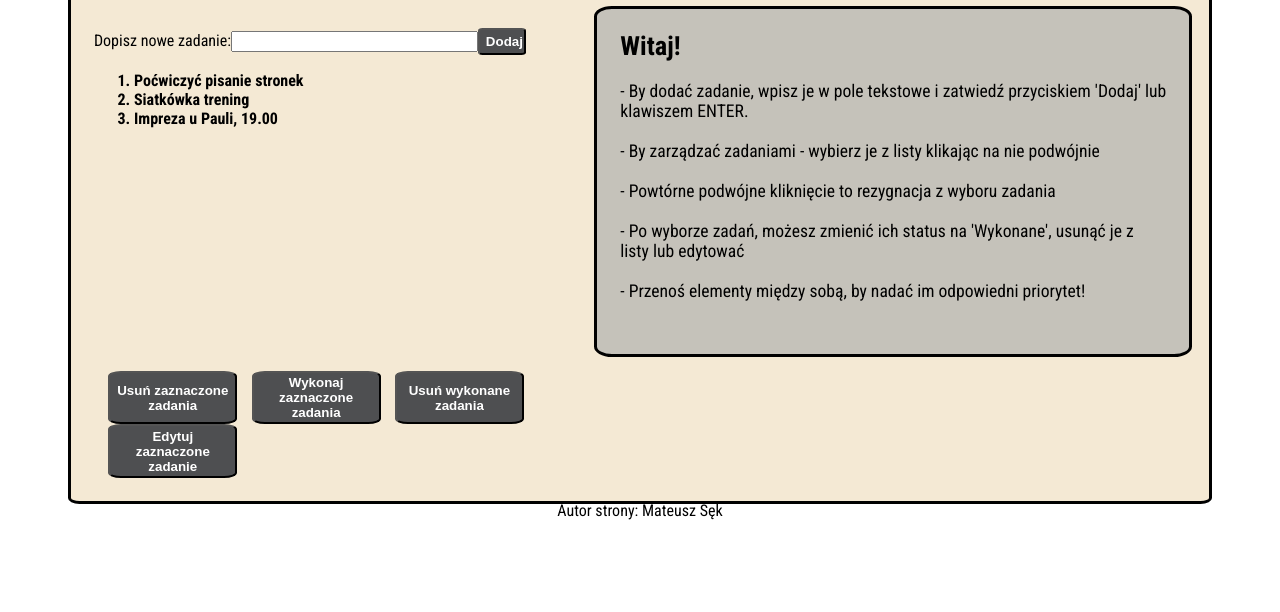
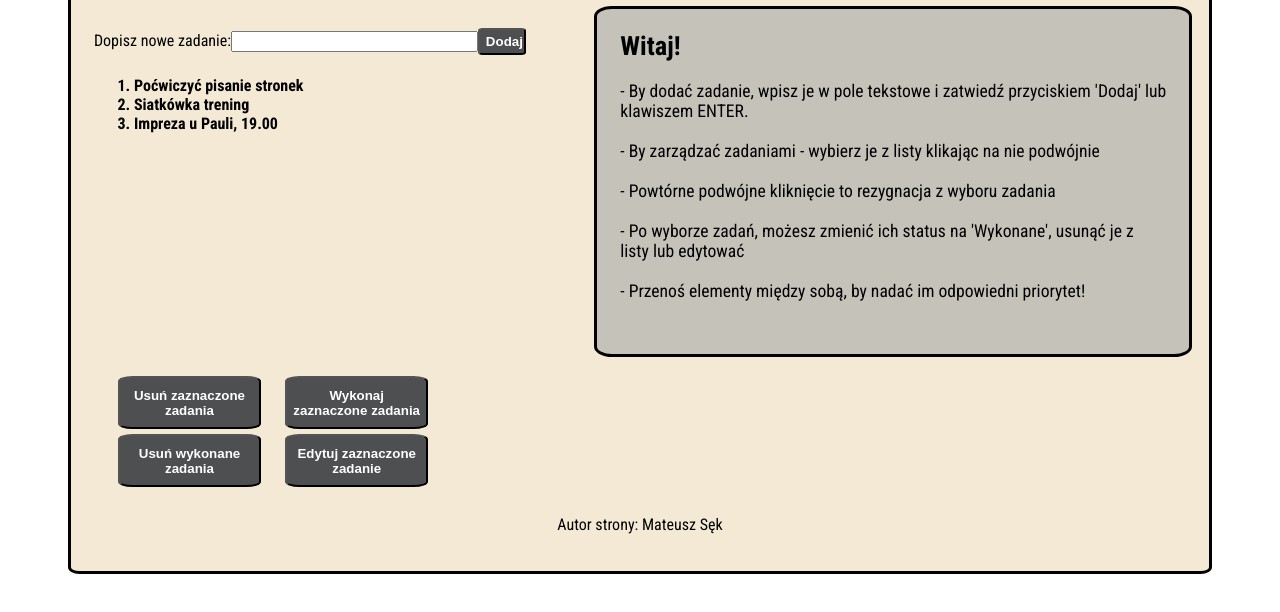
Before and after one commit to MateuszSek/ToDo-List, a plain HTML site: page index.html in a window 1280 px wide. Shown: the part 110-722 px from the top of the page. Drawn offline with Linux system fonts and the light colour scheme.

Commit message:
Update style.css

```diff
--- a/css/style.css
+++ b/css/style.css
@@ -4,7 +4,7 @@ body{
 #all{
     width:90%;
     border: solid;
-    height: 600px;
+    height: 670px;
     background-color:#f4e9d4;
     margin: auto;
     border-radius: 1%;
@@ -30,8 +30,9 @@ input{
 .mainButton{
     border-radius: 10%;
     height: 4em;
-    width: 27%;
-    margin-left: 3%;
+    width: 30%;
+    margin-left: 5%;
+    margin-bottom: 1%;
     background-color: #4e4f51;
     font-weight: bold;
     color:white;
```
